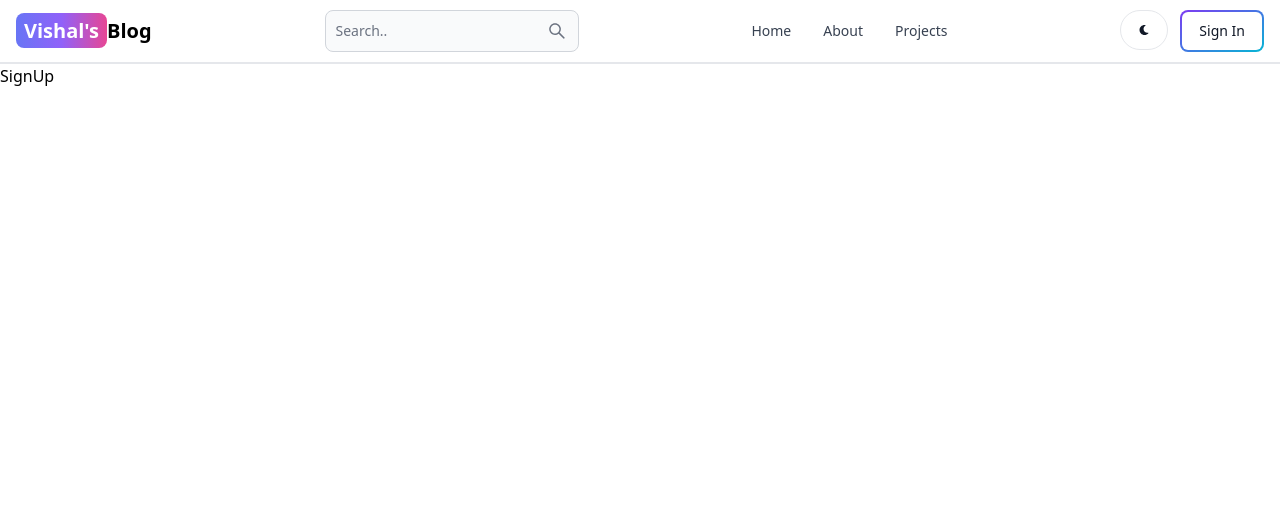
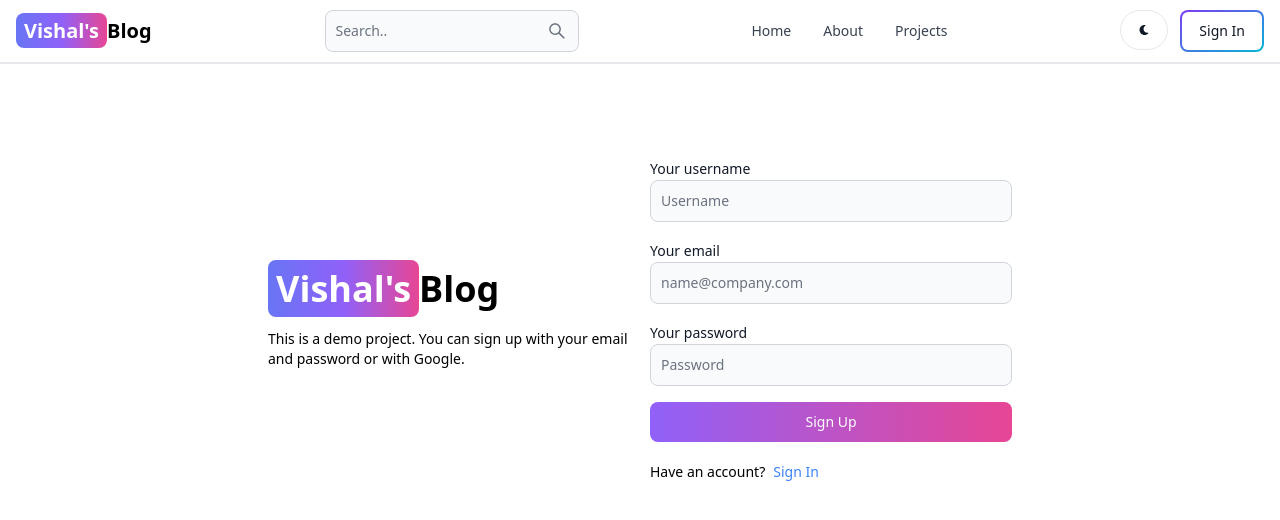
Before and after one commit to vishaltiwari012/BLOG-APP, a React (Vite) app in the folder client/: page /sign-up in a window 1280 px wide. Shown: the top 520 px of the page. Built offline with nearby package versions, Linux system fonts and the light colour scheme.

Commit message:
create signup page ui

```diff
--- a/client/src/pages/SignUp.jsx
+++ b/client/src/pages/SignUp.jsx
@@ -1,9 +1,63 @@
-import React from 'react'
+import { Link } from 'react-router-dom'
+import { Alert, Button, Label, Spinner, TextInput } from 'flowbite-react';
 
 const SignUp = () => {
   return (
-    <div>
-      SignUp
+    <div className='min-h-screen mt-20'>
+      <div className="flex p-3 max-w-3xl mx-auto flex-col md:flex-row md:items-center gap-5">
+        {/* left side */}
+        <div className="flex-1">
+          <Link to='/' className="font-bold dark:text-white text-4xl">
+            <span className="px-2 py-1 bg-gradient-to-r from-indigo-500 via-purple-500 to-pink-500
+              rounded-lg text-white">Vishal's</span>
+            Blog
+          </Link>
+          <p className='text-sm mt-5'>
+            This is a demo project. You can sign up with your email and password or with Google.
+          </p>
+        </div>
+
+        {/* right side */}
+        <div className="flex-1">
+          <form className='flex flex-col gap-4'>
+            <div>
+              <Label value='Your username' />
+              <TextInput
+                type='text'
+                placeholder='Username'
+                id='username'
+              />
+            </div>
+            <div>
+              <Label value='Your email' />
+              <TextInput
+                type='email'
+                placeholder='name@company.com'
+                id='email'
+
+              />
+            </div>
+            <div>
+              <Label value='Your password' />
+              <TextInput
+                type='password'
+                placeholder='Password'
+                id='password'
+              />
+            </div>
+            <Button gradientDuoTone='purpleToPink'
+              type='submit'>Sign Up</Button>
+          </form>
+
+
+          <div className='flex gap-2 text-sm mt-5'>
+            <span>Have an account?</span>
+            <Link to='/sign-in' className='text-blue-500'>
+              Sign In
+            </Link>
+          </div>
+        </div>
+      </div>
     </div>
   )
 }
```
